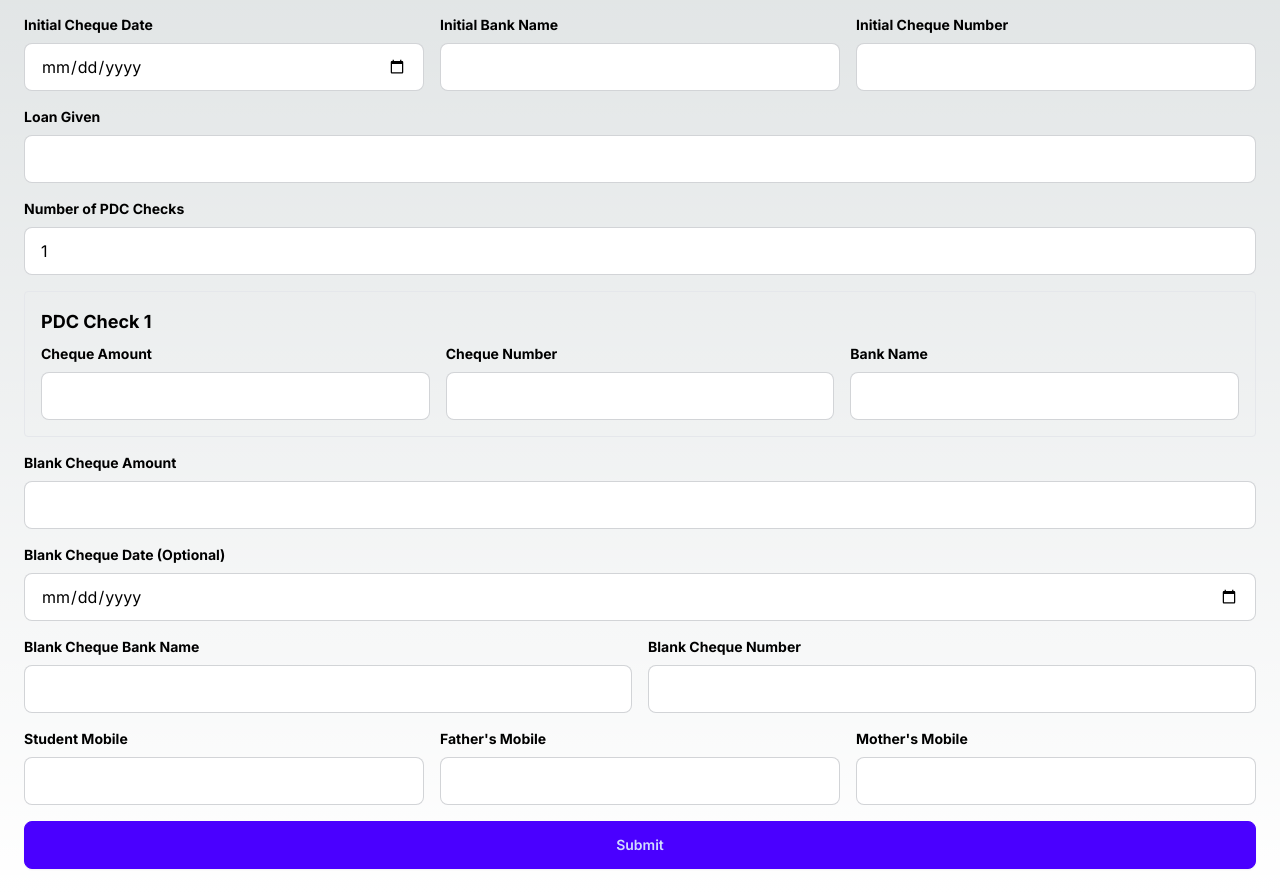
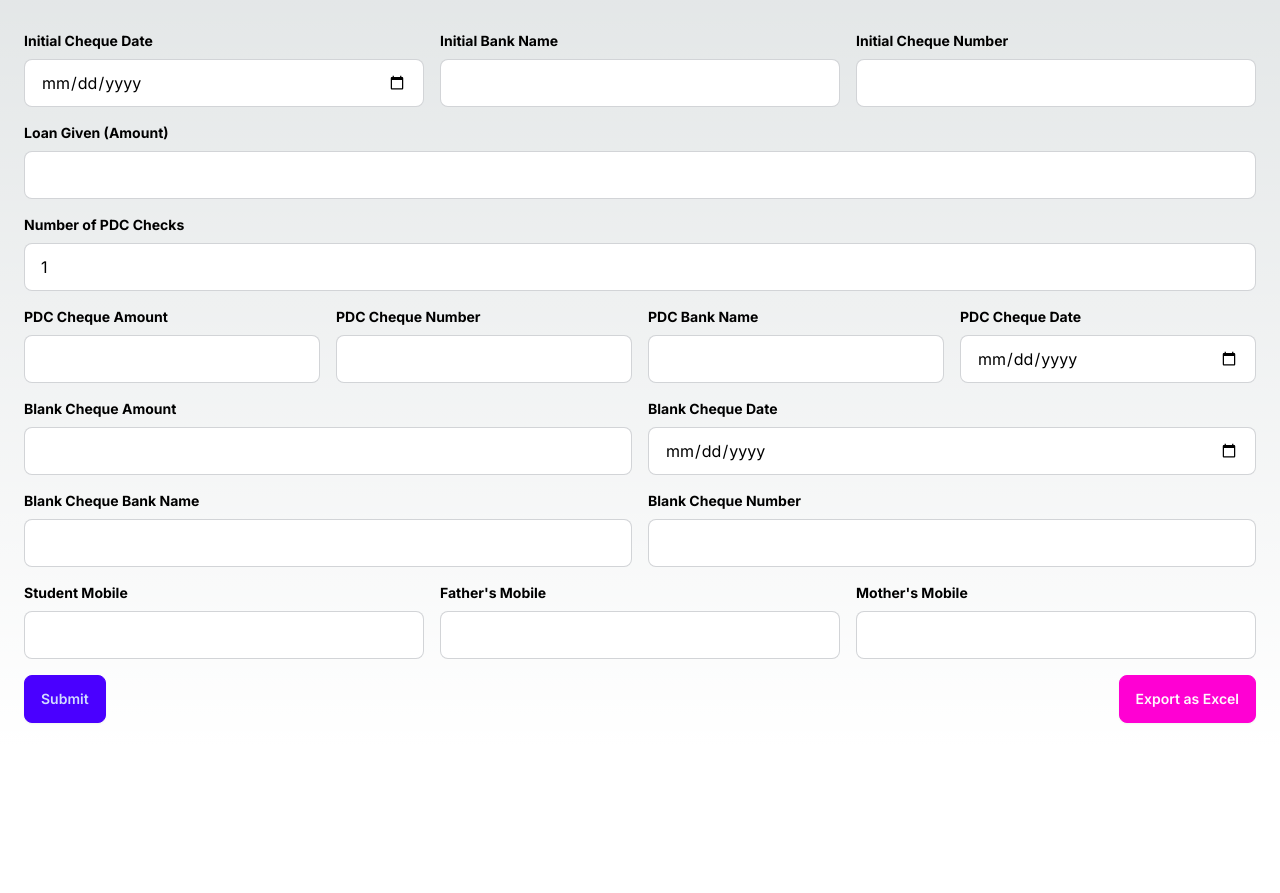
Before and after one commit to bharatraichand/web-portal, a Next.js app: page /form in a window 1280 px wide. Shown: the part 377-1270 px from the top of the page. After the commit the page ends 1124 px from the top, so only its background shows below. Built offline with nearby package versions, Linux system fonts and the light colour scheme.

Commit message:
added export to excel functionality

```diff
--- a/package.json
+++ b/package.json
@@ -12,7 +12,8 @@
     "next": "14.2.4",
     "react": "^18",
     "react-dom": "^18",
-    "react-toastify": "^10.0.5"
+    "react-toastify": "^10.0.5",
+    "xlsx": "^0.18.5"
   },
   "devDependencies": {
     "daisyui": "^4.12.2",
--- a/src/components/StudentForm.js
+++ b/src/components/StudentForm.js
@@ -3,10 +3,12 @@
 import { useState } from 'react';
 import { ToastContainer, toast } from 'react-toastify';
 import 'react-toastify/dist/ReactToastify.css';
+import * as XLSX from 'xlsx';
 
 const StudentForm = () => {
   const [formData, setFormData] = useState({
     studentName: '',
+    email: '',
     currentStudy: '',
     courseDuration: '',
     courseEndDate: '',
@@ -18,15 +20,16 @@ const StudentForm = () => {
     pdcChecks: [{
       pdcAmount: '',
       pdcChqNo: '',
-        pdcBankName: ''
+      pdcBankName: '',
+      pdcChqDate: ''
     }],
     blankChqAmount: '',
     blankChqDate: '',
     blankChqBankName: '',
     blankChqNo: '',
-    mobileStudent: '',
-    mobileFather: '',
-    mobileMother: ''
+    mobileStud: '',
+    mobileFat: '',
+    mobileMot: ''
   });
 
   const handleInputChange = (e) => {
@@ -47,7 +50,8 @@ const StudentForm = () => {
     const pdcChecks = Array.from({ length: numPDC }, () => ({
       pdcAmount: '',
       pdcChqNo: '',
-      pdcBankName: ''
+      pdcBankName: '',
+      pdcChqDate: ''
     }));
     setFormData({ ...formData, numPDC, pdcChecks });
   };
@@ -57,11 +61,30 @@ const StudentForm = () => {
     return mobilePattern.test(mobile);
   };
 
+  const validateEmail = (email) => {
+    const emailPattern = /^[^\s@]+@[^\s@]+\.[^\s@]+$/;
+    return emailPattern.test(email);
+  };
+
+  const validateChequeNumber = (chqNo) => {
+    return chqNo.length >= 6;
+  };
+
   const validateForm = () => {
-    const { loanGiven, pdcChecks, mobileStudent, mobileFather, mobileMother } = formData;
+    const { loanGiven, pdcChecks, mobileStud, mobileFat, mobileMot, email, initialChqNo, blankChqNo } = formData;
 
-    if (!validateMobile(mobileStudent) || !validateMobile(mobileFather) || !validateMobile(mobileMother)) {
+    if (!validateEmail(email)) {
+      toast.error('Invalid email address.');
+      return false;
+    }
+
+    if (!validateMobile(mobileStud) || !validateMobile(mobileFat) || !validateMobile(mobileMot)) {
       toast.error('Invalid mobile number. Please enter a 10-digit number.');
+      return false;
+    }
+
+    if (!validateChequeNumber(initialChqNo) || !validateChequeNumber(blankChqNo) || !pdcChecks.every(check => validateChequeNumber(check.pdcChqNo))) {
+      toast.error('Cheque number must be at least 6 digits.');
       return false;
     }
 
@@ -88,6 +111,113 @@ const StudentForm = () => {
     }
   };
 
+  const handleExport = () => {
+    const {
+      studentName, email, currentStudy, courseDuration, courseEndDate,
+      initialChqDate, initialBankName, initialChqNo, loanGiven,
+      blankChqAmount, blankChqDate, blankChqBankName, blankChqNo,
+      mobileStud, mobileFat, mobileMot, pdcChecks
+    } = formData;
+
+    // Create the main row with basic student information
+    const mainData = {
+      "Sr.": 1,
+      "Student Name": studentName,
+      "Email": email,
+      "Current Study": currentStudy,
+      "Course Duration": courseDuration,
+      "Course End Date": courseEndDate,
+      "Initial Cheque Date": initialChqDate,
+      "Initial Bank Name": initialBankName,
+      "Initial Cheque Number": initialChqNo,
+      "Loan Given": loanGiven,
+      "Blank Cheque Amount": blankChqAmount,
+      "Blank Cheque Date": blankChqDate,
+      "Blank Cheque Bank Name": blankChqBankName,
+      "Blank Cheque Number": blankChqNo,
+      "Student Mobile": mobileStud,
+      "Father's Mobile": mobileFat,
+      "Mother's Mobile": mobileMot,
+    };
+
+    // Create a header for the worksheet
+    const header = [
+      "Sr.", "Student Name", "Email", "Current Study", "Course Duration", "Course End Date",
+      "Initial Cheque Date", "Initial Bank Name", "Initial Cheque Number", "Loan Given",
+      "PDC Cheque Amount", "PDC Cheque Number", "PDC Bank Name", "PDC Cheque Date",
+      "Blank Cheque Amount", "Blank Cheque Date", "Blank Cheque Bank Name", "Blank Cheque Number",
+      "Student Mobile", "Father's Mobile", "Mother's Mobile"
+    ];
+
+    // Create an array for the PDC data, to be added to the main row
+    const pdcData = pdcChecks.map((check, index) => ({
+      "PDC Cheque Amount": check.pdcAmount,
+      "PDC Cheque Number": check.pdcChqNo,
+      "PDC Bank Name": check.pdcBankName,
+      "PDC Cheque Date": check.pdcChqDate
+    }));
+
+    // Create an array to hold the rows
+    const rows = [mainData];
+
+    // Add PDC data as separate rows with empty values for non-PDC fields
+    pdcData.forEach((pdc) => {
+      rows.push({
+        "Sr.": '',
+        "Student Name": '',
+        "Email": '',
+        "Current Study": '',
+        "Course Duration": '',
+        "Course End Date": '',
+        "Initial Cheque Date": '',
+        "Initial Bank Name": '',
+        "Initial Cheque Number": '',
+        "Loan Given": '',
+        ...pdc,
+        "Blank Cheque Amount": '',
+        "Blank Cheque Date": '',
+        "Blank Cheque Bank Name": '',
+        "Blank Cheque Number": '',
+        "Student Mobile": '',
+        "Father's Mobile": '',
+        "Mother's Mobile": ''
+      });
+    });
+
+    // Convert the rows to a worksheet
+    const ws = XLSX.utils.json_to_sheet(rows, { header });
+
+      // Function to calculate the maximum width of a column
+  const getMaxWidth = (arr, header) => {
+    const maxLength = Math.max(...arr.map(val => (val ? val.toString().length : 0)));
+    return Math.max(maxLength, header.length) * 6; // Multiply by 10 to get the width in pixels
+  };
+
+  // Function to calculate the maximum height of a row
+  const getMaxHeight = (rows) => {
+    const maxLineCount = Math.max(...rows.map(row => Object.values(row).reduce((maxLines, cell) => {
+      const cellLines = (cell ? cell.toString().split('\n').length : 1);
+      return Math.max(maxLines, cellLines);
+    }, 1)));
+    return maxLineCount * 20; // Multiply by 20 to get the height in pixels
+  };
+
+  // Set column widths dynamically based on content
+  ws['!cols'] = header.map((h, i) => ({
+    wpx: getMaxWidth(rows.map(row => row[h]), h)
+  }));
+
+  // Set row heights dynamically based on content
+  ws['!rows'] = rows.map(() => ({
+    hpx: getMaxHeight(rows)
+  }));
+
+    const wb = XLSX.utils.book_new();
+    XLSX.utils.book_append_sheet(wb, ws, "StudentData");
+    XLSX.writeFile(wb, "StudentData.xlsx");
+  };
+
+
   return (
     <form onSubmit={handleSubmit} className="p-6  shadow-md w-full max-w-7xl mx-auto">
       <ToastContainer />
@@ -96,6 +226,17 @@ const StudentForm = () => {
         <input
           name="studentName"
           value={formData.studentName}
+          onChange={handleInputChange}
+          className="input input-bordered w-full"
+          required
+        />
+      </div>
+      <div className="mb-4">
+        <label className="block text-sm font-bold mb-2">Email</label>
+        <input
+          name="email"
+          type="email"
+          value={formData.email}
           onChange={handleInputChange}
           className="input input-bordered w-full"
           required
@@ -111,8 +252,9 @@ const StudentForm = () => {
           required
         />
       </div>
+      <div className="grid grid-cols-1 md:grid-cols-2 gap-4 mb-4">
       <div className="mb-4">
-        <label className="block text-sm font-bold mb-2">Course Duration</label>
+        <label className="block text-sm font-bold mb-2">Course Duration (Years)</label>
         <input
           name="courseDuration"
           value={formData.courseDuration}
@@ -132,6 +274,8 @@ const StudentForm = () => {
           required
         />
       </div>
+      </div>
+
       <div className="grid grid-cols-1 md:grid-cols-3 gap-4 mb-4">
       <div>
         <label className="block text-sm font-bold mb-2">Initial Cheque Date</label>
@@ -166,7 +310,7 @@ const StudentForm = () => {
         </div>
       </div>
       <div className="mb-4">
-        <label className="block text-sm font-bold mb-2">Loan Given</label>
+        <label className="block text-sm font-bold mb-2">Loan Given (Amount)</label>
         <input
           name="loanGiven"
           type="number"
@@ -179,20 +323,19 @@ const StudentForm = () => {
       <div className="mb-4">
         <label className="block text-sm font-bold mb-2">Number of PDC Checks</label>
         <input
+          name="numPDC"
           type="number"
-          name="numPDC"
           value={formData.numPDC}
           onChange={handleNumPDCChange}
           className="input input-bordered w-full"
+          min="0"
           required
         />
       </div>
       {formData.pdcChecks.map((check, index) => (
-        <div key={index} className="mb-4 border p-4 rounded">
-          <h3 className="text-lg font-bold mb-2">PDC Check {index + 1}</h3>
-          <div className="grid grid-cols-1 md:grid-cols-3 gap-4">
+        <div key={index} className="grid grid-cols-1 md:grid-cols-4 gap-4 mb-4">
           <div>
-              <label className="block text-sm font-bold mb-2">Cheque Amount</label>
+            <label className="block text-sm font-bold mb-2">PDC Cheque Amount</label>
             <input
               name="pdcAmount"
               type="number"
@@ -203,7 +346,7 @@ const StudentForm = () => {
             />
           </div>
           <div>
-              <label className="block text-sm font-bold mb-2">Cheque Number</label>
+            <label className="block text-sm font-bold mb-2">PDC Cheque Number</label>
             <input
               name="pdcChqNo"
               value={check.pdcChqNo}
@@ -213,7 +356,7 @@ const StudentForm = () => {
             />
           </div>
           <div>
-              <label className="block text-sm font-bold mb-2">Bank Name</label>
+            <label className="block text-sm font-bold mb-2">PDC Bank Name</label>
             <input
               name="pdcBankName"
               value={check.pdcBankName}
@@ -222,10 +365,21 @@ const StudentForm = () => {
               required
             />
           </div>
+          <div>
+            <label className="block text-sm font-bold mb-2">PDC Cheque Date</label>
+            <input
+              type="date"
+              name="pdcChqDate"
+              value={check.pdcChqDate}
+              onChange={(e) => handlePDCInputChange(index, e)}
+              className="input input-bordered w-full"
+              required
+            />
           </div>
         </div>
       ))}
-      <div className="mb-4">
+      <div className="grid grid-cols-1 md:grid-cols-2 gap-4 mb-4">
+        <div>
           <label className="block text-sm font-bold mb-2">Blank Cheque Amount</label>
           <input
             name="blankChqAmount"
@@ -236,8 +390,8 @@ const StudentForm = () => {
             required
           />
         </div>
-      <div className="mb-4">
-        <label className="block text-sm font-bold mb-2">Blank Cheque Date (Optional)</label>
+        <div>
+          <label className="block text-sm font-bold mb-2">Blank Cheque Date</label>
           <input
             type="date"
             name="blankChqDate"
@@ -245,6 +399,7 @@ const StudentForm = () => {
             onChange={handleInputChange}
             className="input input-bordered w-full"
           />
+        </div>
       </div>
       <div className="grid grid-cols-1 md:grid-cols-2 gap-4 mb-4">
         <div>
@@ -272,35 +427,38 @@ const StudentForm = () => {
         <div>
           <label className="block text-sm font-bold mb-2">Student Mobile</label>
           <input
-            name="mobileStudent"
-            value={formData.mobileStudent}
+            name="mobileStud"
+            value={formData.mobileStud}
             onChange={handleInputChange}
             className="input input-bordered w-full"
             required
           />
         </div>
         <div>
-          <label className="block text-sm font-bold mb-2">Father&apos;s Mobile</label>
+          <label className="block text-sm font-bold mb-2">Father's Mobile</label>
           <input
-            name="mobileFather"
-            value={formData.mobileFather}
+            name="mobileFat"
+            value={formData.mobileFat}
             onChange={handleInputChange}
             className="input input-bordered w-full"
             required
           />
         </div>
         <div>
-          <label className="block text-sm font-bold mb-2">Mother&apos;s Mobile</label>
+          <label className="block text-sm font-bold mb-2">Mother's Mobile</label>
           <input
-            name="mobileMother"
-            value={formData.mobileMother}
+            name="mobileMot"
+            value={formData.mobileMot}
             onChange={handleInputChange}
             className="input input-bordered w-full"
             required
           />
         </div>
       </div>
-      <button type="submit" className="btn btn-primary w-full">Submit</button>
+      <div className="flex justify-between">
+        <button type="submit" className="btn btn-primary">Submit</button>
+        <button type="button" onClick={handleExport} className="btn btn-secondary">Export as Excel</button>
+      </div>
     </form>
   );
 };
```
Also changed, not shown: 1 other file (tests, documents, lock files or other folders). Lines whose indentation alone changed are shown as unchanged.
